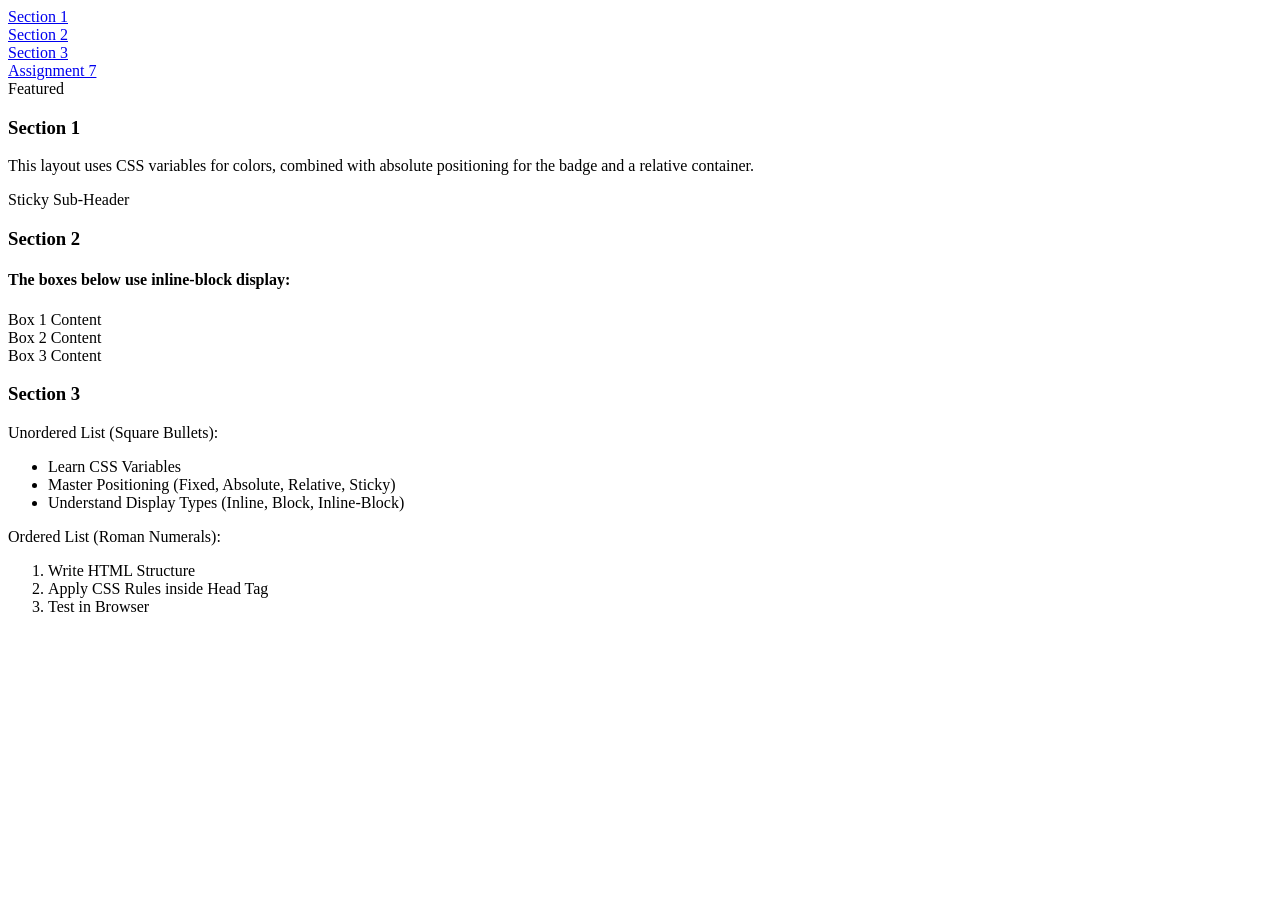
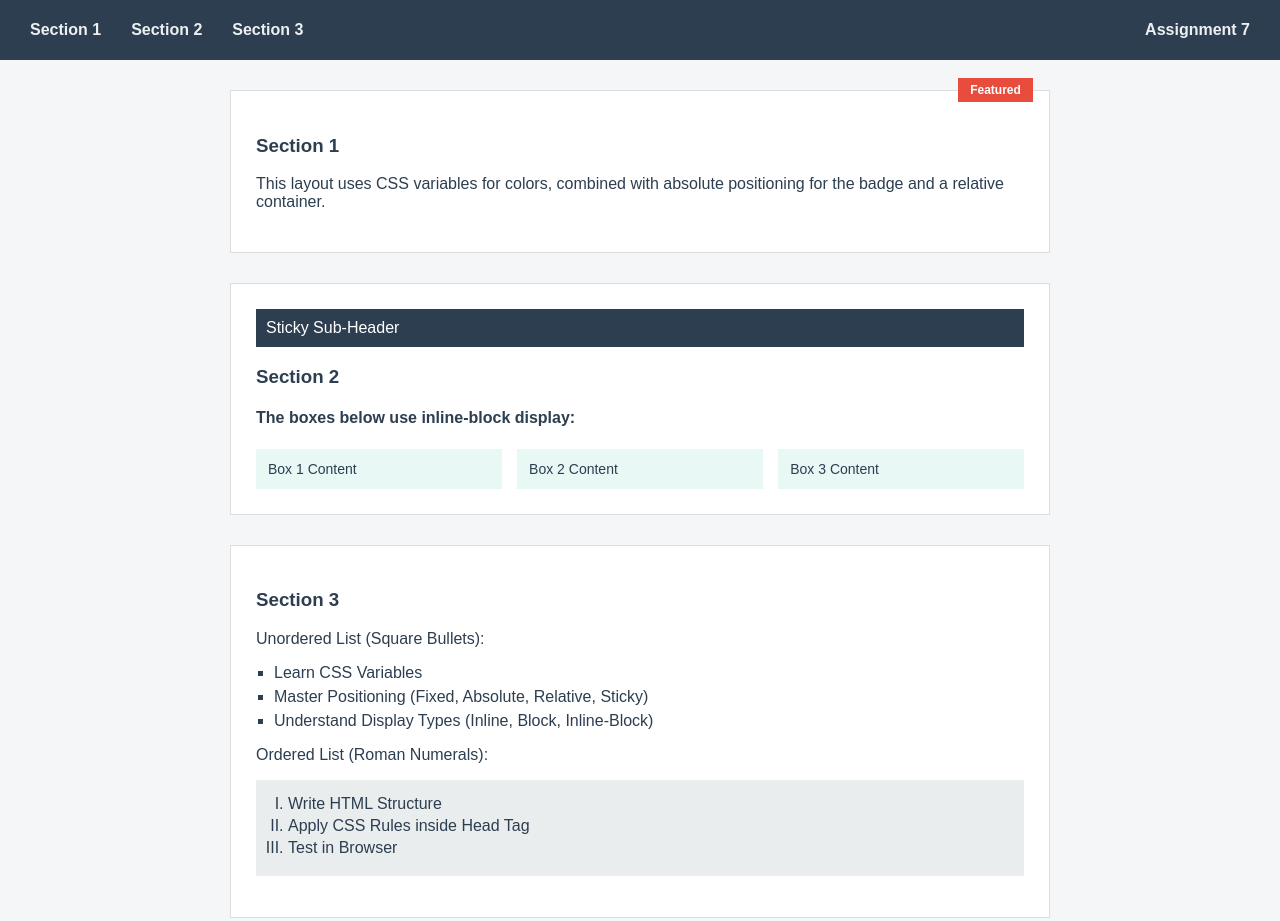
Before and after one commit to marwaalandari/assignment_5, a plain HTML site: page index.html in a window 1280 px wide. Before the commit the page ends 800 px from the top, so only its background shows below. Drawn offline with Linux system fonts and the light colour scheme.

Commit message:
Fix CSS file name and location

```diff
--- a/index.html
+++ b/index.html
@@ -4,7 +4,7 @@
     <meta charset="UTF-8">
     <meta name="viewport" content="width=device-width, initial-scale=1.0">
     <title>Assignment 5</title>
-    <link rel="stylesheet" href="style.css">
+    <link rel="stylesheet" href="styles/index.css">
 </head>
 <body>
 
```
